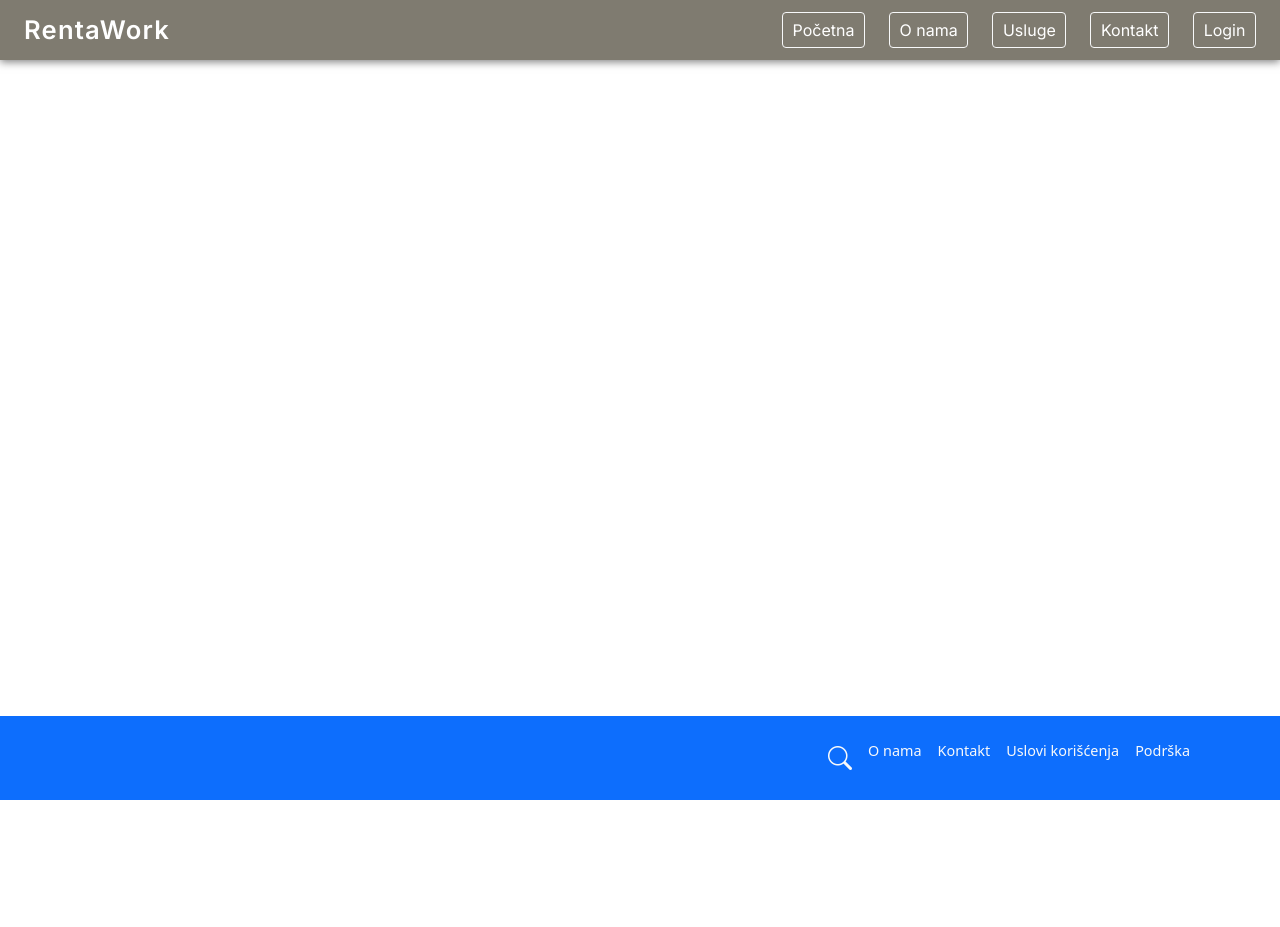
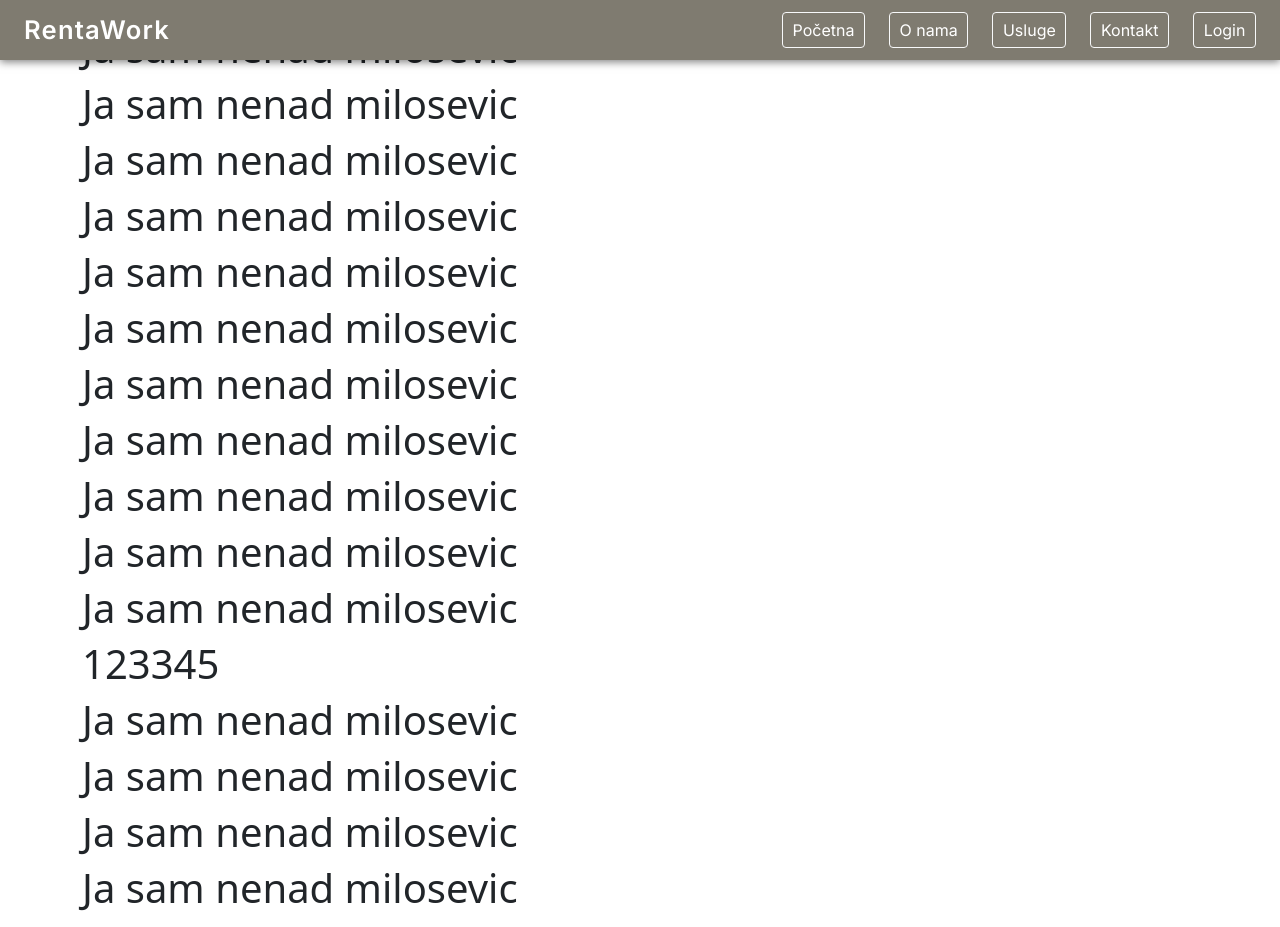
Before and after one commit to mnenadmm/rentaWorks, an Angular app in the folder client/: page / in a window 1280 px wide. Shown: the top 927 px of the page. Before the commit the page ends 800 px from the top, so only its background shows below. Built offline with nearby package versions, Linux system fonts and the light colour scheme.

Commit message:
Dodajem addd

```diff
--- a/client/src/app/app.component.html
+++ b/client/src/app/app.component.html
@@ -2,7 +2,24 @@
   <app-header></app-header>
 
   <main class="flex-grow-1 container py-4 ">
-
+   <div>
+    <h1>Ja sam nenad milosevic</h1>
+    <h1>Ja sam nenad milosevic</h1>
+    <h1>Ja sam nenad milosevic</h1>
+    <h1>Ja sam nenad milosevic</h1>
+    <h1>Ja sam nenad milosevic</h1>
+    <h1>Ja sam nenad milosevic</h1>
+    <h1>Ja sam nenad milosevic</h1>
+    <h1>Ja sam nenad milosevic</h1>
+    <h1>Ja sam nenad milosevic</h1>
+    <h1>Ja sam nenad milosevic</h1>
+    <h1>Ja sam nenad milosevic</h1>
+    <h1>123345</h1>
+    <h1>Ja sam nenad milosevic</h1><h1>Ja sam nenad milosevic</h1><h1>Ja sam nenad milosevic</h1>
+    <h1>Ja sam nenad milosevic</h1><h1>Ja sam nenad milosevic</h1>
+    <h1>Ja sam nenad milosevic</h1>
+    <h1>Ja sam nenad milosevic</h1>
+   </div>
   </main>
 
   <app-footer></app-footer>
```
